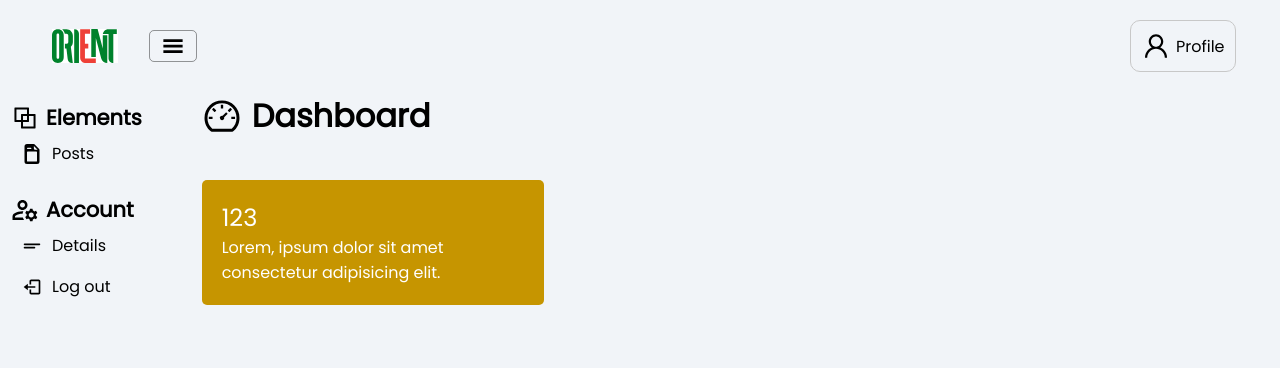
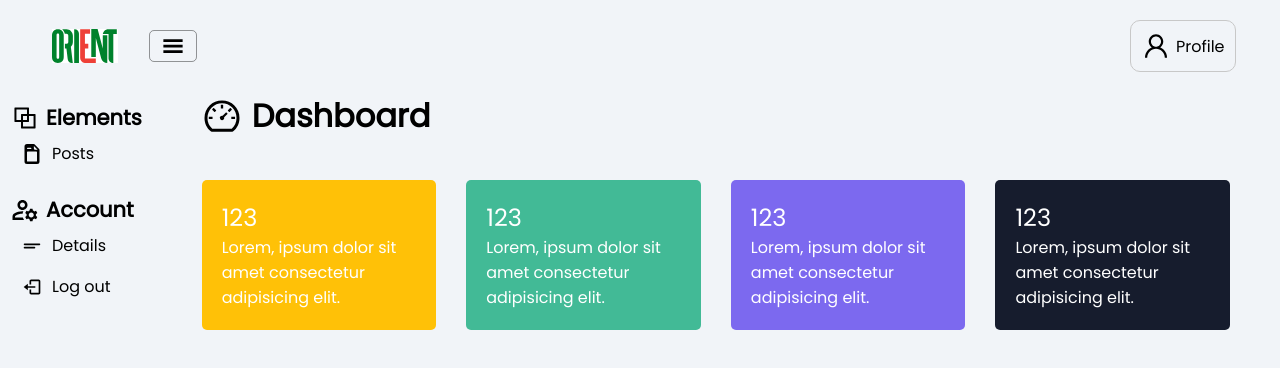
Before and after one commit to VividTruthKeeper/react-admin-panel, a React (Vite) app: page /dashboard in a window 1280 px wide. Shown: the top 368 px of the page. Built offline with nearby package versions, Linux system fonts and the light colour scheme; sample sign-in values are in the browser's storage.

Commit message:
post table started

```diff
--- a/package.json
+++ b/package.json
@@ -12,11 +12,12 @@
     "axios": "^0.27.2",
     "react": "^18.2.0",
     "react-dom": "^18.2.0",
-    "react-filterable-table": "^0.3.439",
     "react-icons": "^4.4.0",
-    "react-router-dom": "^6.3.0"
+    "react-router-dom": "^6.3.0",
+    "react-table": "^7.8.0"
   },
   "devDependencies": {
+    "@tanstack/react-table": "^8.5.13",
     "@types/react": "^18.0.17",
     "@types/react-dom": "^18.0.6",
     "@vitejs/plugin-react": "^2.0.1",
--- a/src/App.tsx
+++ b/src/App.tsx
@@ -10,6 +10,7 @@ import "./assets/styles/style.scss";
 import Login from "./pages/Login";
 import Main from "./pages/Main";
 import Dashboard from "./pages/Dashboard";
+import Posts from "./pages/Posts";
 
 const App = () => {
   const [user, setUser] = useState({
@@ -33,6 +34,7 @@ const App = () => {
         <Routes>
           <Route path="/" element={<Main />} />
           <Route path="/dashboard" element={<Main child={<Dashboard />} />} />
+          <Route path="/posts" element={<Main child={<Posts />} />} />
           <Route path="/login" element={<Login />} />
         </Routes>
       </div>
--- a/src/assets/styles/_aside.scss
+++ b/src/assets/styles/_aside.scss
@@ -21,6 +21,7 @@
     flex-direction: column;
 
     &__element {
+      min-width: 13.12rem;
       @include transition-std;
       background: transparent;
       display: flex;
--- a/src/assets/styles/_dashboard.scss
+++ b/src/assets/styles/_dashboard.scss
@@ -17,7 +17,8 @@
   &__content {
     &__stats {
       display: grid;
-      grid-template-columns: repeat(3, 1fr);
+      grid-template-columns: repeat(4, 1fr);
+      gap: 3rem;
     }
   }
 
@@ -45,7 +46,16 @@
   }
 
   &.yellow {
-    background: #c69500;
+    background: #ffc107;
+  }
+  &.black {
+    background: #161c2d;
+  }
+  &.green {
+    background: #42ba96;
+  }
+  &.violet {
+    background: #7c69ef;
   }
 
   span {
--- a/src/assets/styles/_general.scss
+++ b/src/assets/styles/_general.scss
@@ -11,7 +11,7 @@
 .container {
   width: 100%;
   padding: 0 5rem;
-  max-width: 150rem;
+  max-width: 100%;
   margin: 0 auto;
   height: 100%;
 }
--- a/src/assets/styles/_nav.scss
+++ b/src/assets/styles/_nav.scss
@@ -1,5 +1,7 @@
 .nav {
   &__dropdown {
+    background: #f1f4f8;
+    z-index: 5;
     border-radius: 1rem;
     width: 100%;
     opacity: 0;
--- a/src/assets/styles/style.scss
+++ b/src/assets/styles/style.scss
@@ -4,3 +4,4 @@
 @import "./main";
 @import "./aside";
 @import "./dashboard";
+@import "./posts";
--- a/src/pages/Dashboard.tsx
+++ b/src/pages/Dashboard.tsx
@@ -21,6 +21,21 @@ const Dashboard = () => {
               text="Lorem, ipsum dolor sit amet consectetur adipisicing elit."
               topNumber={123}
             />
+            <StatCard
+              color="green"
+              text="Lorem, ipsum dolor sit amet consectetur adipisicing elit."
+              topNumber={123}
+            />
+            <StatCard
+              color="violet"
+              text="Lorem, ipsum dolor sit amet consectetur adipisicing elit."
+              topNumber={123}
+            />
+            <StatCard
+              color="black"
+              text="Lorem, ipsum dolor sit amet consectetur adipisicing elit."
+              topNumber={123}
+            />
           </div>
         </div>
       </div>
--- /dev/null
+++ b/src/pages/Posts.tsx
@@ -0,0 +1,15 @@
+// Modules
+
+// Components
+
+const Posts = () => {
+  return (
+    <main className="posts">
+      <div className="container">
+        <div className="posts inner"></div>
+      </div>
+    </main>
+  );
+};
+
+export default Posts;
```
Also changed, not shown: src/components/PostTable.tsx (added, +8 -0 lines), src/assets/styles/_posts.scss (added), 1 other file (tests, documents, lock files or other folders).
